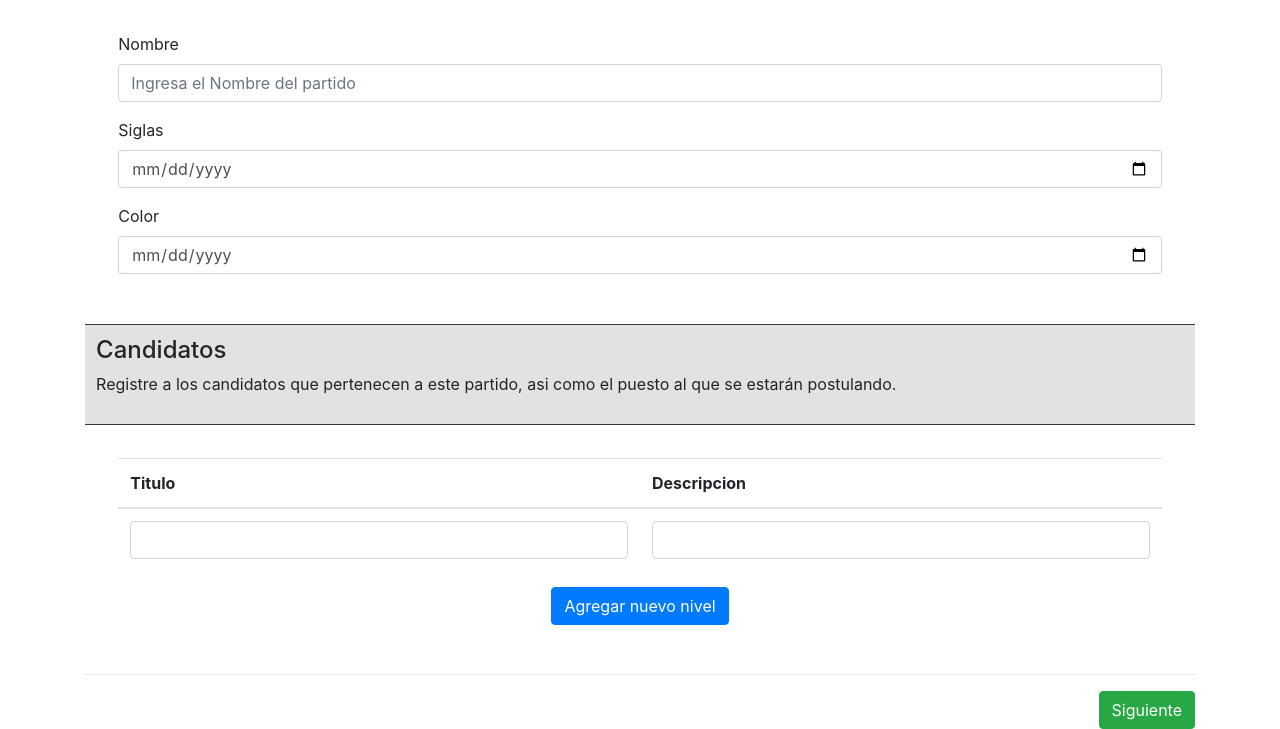
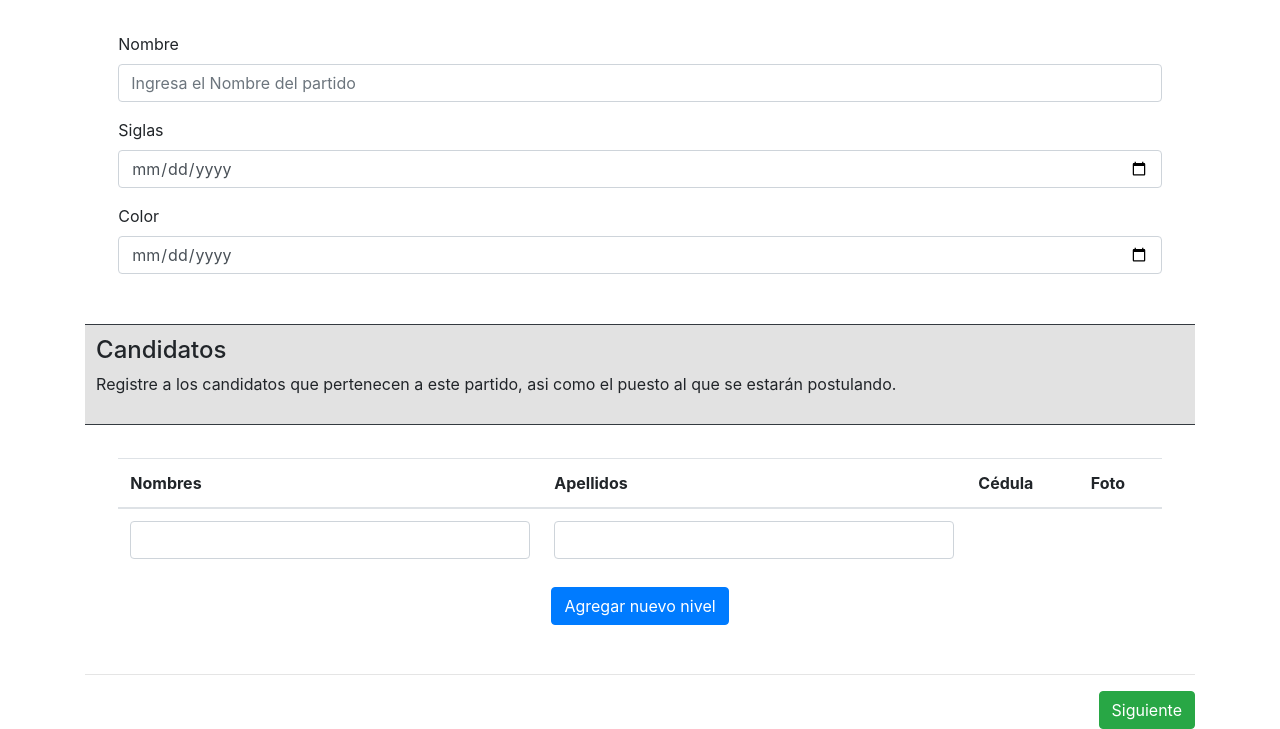
Before and after one commit to rafavilomar/VoteGo, a CodeIgniter app: page /VoteGo/configuracion/partidos in a window 1280 px wide. Shown: the part 201-930 px from the top of the page. Run offline with CodeIgniter, Linux system fonts and the light colour scheme; lists and menus that the app fills with data are empty; some libraries are stand-ins or nearby versions.

Commit message:
configuracion v1.1

```diff
--- a/application/views/configuracion/partidos.php
+++ b/application/views/configuracion/partidos.php
@@ -33,8 +33,10 @@
             <table class="table">
                 <thead>
                     <tr>
-                    <th scope="col">Titulo</th>
-                    <th scope="col">Descripcion</th>
+                    <th scope="col">Nombres</th>
+                    <th scope="col">Apellidos</th>
+                    <th scope="col">Cédula</th>
+                    <th scope="col">Foto</th>
                     </tr>
                 </thead>
                 <tbody id="f_tbody">
```
